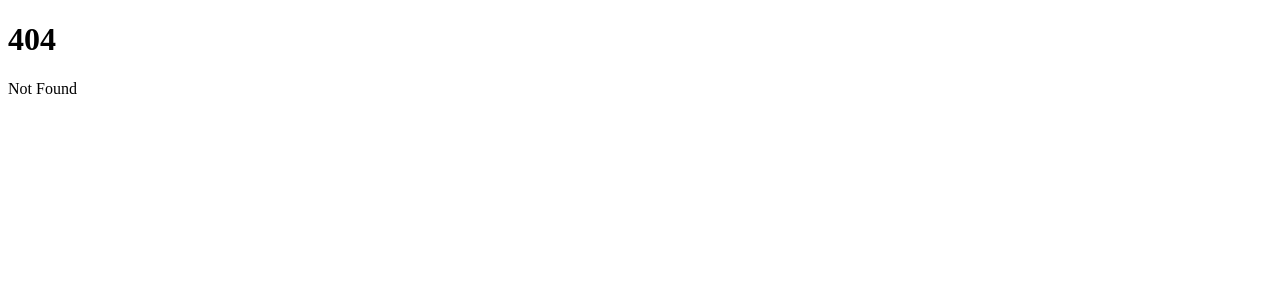
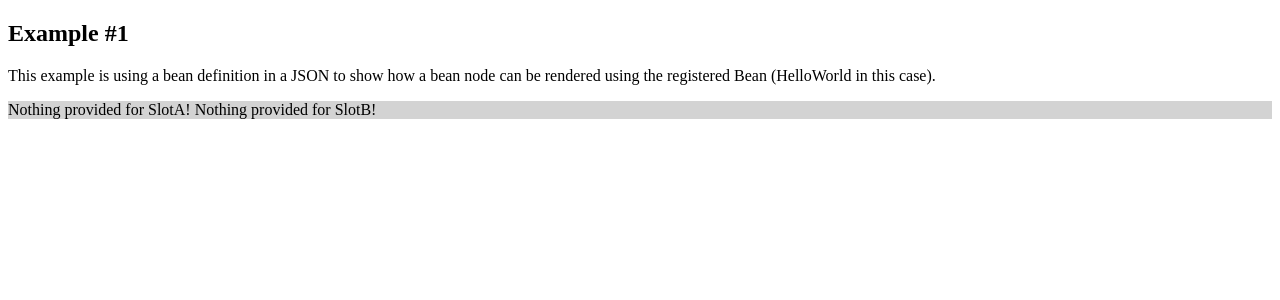
Before and after one commit to jarecsni/beantree, a SvelteKit app: page /examples/two in a window 1280 px wide. Before the commit this address had no page. Shown: the top 300 px of the page. Built offline with nearby package versions, Linux system fonts and the light colour scheme.

Commit message:
Initial version of slotted children

```diff
--- a/src/application.ts
+++ b/src/application.ts
@@ -2,8 +2,12 @@ import { BeanRegistry } from '$lib/beans/BeanRegistry';
 
 // Enumerate Beans in your app here (yeah I know IOC container with auto discovery of these would be nice, yeah thanks JS :D)
 import * as HelloWorldMeta from '$lib/beans/jar/helloworld/meta';
+import * as SlotContainerMeta from '$lib/beans/jar/slotcontainer/meta';
+import * as StringBeanMeta from '$lib/beans/jar/stringbean/meta';
 
 export const init = () => {
     console.log('initialising application');
     BeanRegistry.getInstance().registerBean(HelloWorldMeta.getMetaInfo());
+    BeanRegistry.getInstance().registerBean(SlotContainerMeta.getMetaInfo());
+    BeanRegistry.getInstance().registerBean(StringBeanMeta.getMetaInfo());
 }
--- /dev/null
+++ b/src/lib/beans/jar/slotcontainer/SlotContainer.svelte
@@ -0,0 +1,2 @@
+<slot name="SlotA">Nothing provided for SlotA!</slot>
+<slot name="SlotB">Nothing provided for SlotB!</slot>
--- /dev/null
+++ b/src/lib/beans/jar/slotcontainer/meta.ts
@@ -0,0 +1,10 @@
+import type { BeanMetaInfo } from '$lib/beans/BeanMetaInfo';
+//@ts-ignore
+import SlotContainer from './SlotContainer.svelte';
+
+export const getMetaInfo = ():BeanMetaInfo => ({
+    name: 'SlotContainer',
+    renderers: {
+        desktop: SlotContainer
+    }
+})
--- /dev/null
+++ b/src/lib/beans/jar/stringbean/StringBean.svelte
@@ -0,0 +1,4 @@
+<span>{text}</span>
+<script lang="ts">
+    export let text:string;
+</script>
--- /dev/null
+++ b/src/lib/beans/jar/stringbean/meta.ts
@@ -0,0 +1,10 @@
+import type { BeanMetaInfo } from '$lib/beans/BeanMetaInfo';
+//@ts-ignore
+import StringBean from './StringBean.svelte';
+
+export const getMetaInfo = ():BeanMetaInfo => ({
+    name: 'StringBean',
+    renderers: {
+        desktop: StringBean
+    }
+})
--- a/src/routes/+page.svelte
+++ b/src/routes/+page.svelte
@@ -1,2 +1,4 @@
 
 <a href="/examples/one">One</a>
+
+<a href="/examples/two">Two</a>
--- /dev/null
+++ b/src/routes/examples/two/+page.svelte
@@ -0,0 +1,23 @@
+
+<h2>Example #1</h2>
+<p>
+    This example is using a bean definition in a JSON to show how a bean node can be rendered using the registered
+    Bean (HelloWorld in this case).
+</p>
+
+<div class="content">
+    <GenericBean {bean}/>
+</div>
+
+<script lang="ts">
+	import GenericBean from '$lib/beans/GenericBean.svelte';
+    import {init} from '../../../application';
+    import bean from './example2.json';
+    init();
+</script>
+
+<style>
+    .content {
+        background: lightgray
+    }
+</style>
--- /dev/null
+++ b/src/routes/examples/two/example2.json
@@ -0,0 +1,15 @@
+{
+    "bean": "SlotContainer",
+    "instanceId": "mySlot",
+    "children": {
+        "SlotA": {
+            "bean": "HelloWorld",
+            "instanceId": "myHelloWorld",
+            "state": {"value": "Johnny"}
+        },
+        "SlotB": {
+            "bean": "StringBean",
+            "instanceId": "myString"
+        }
+    }
+}
```
